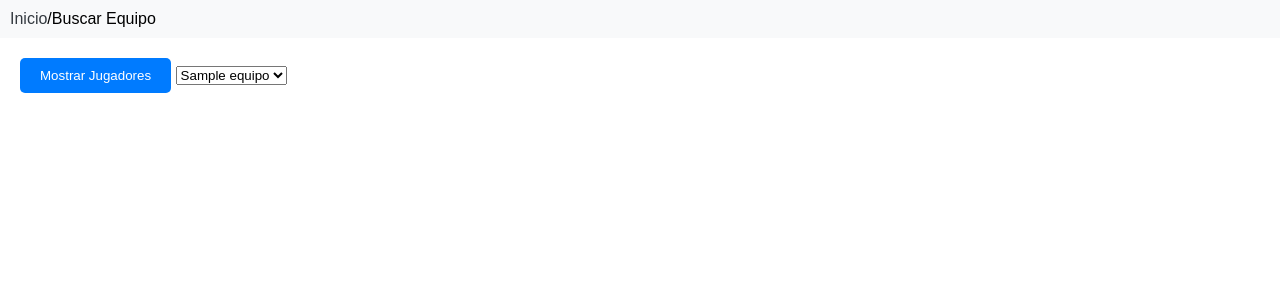
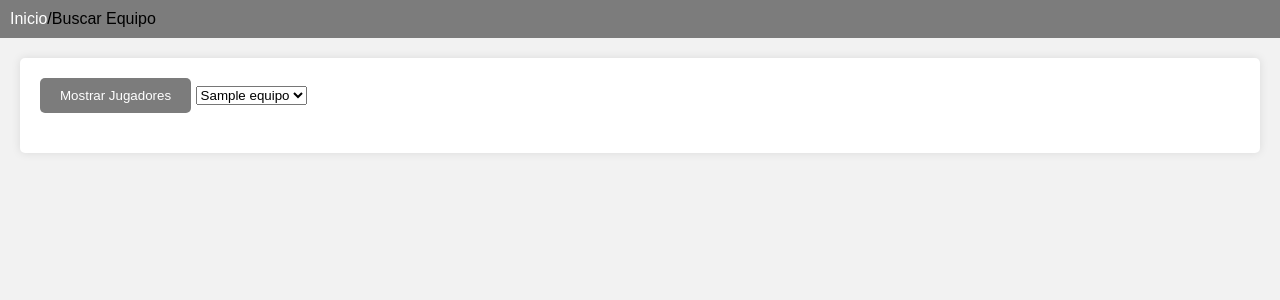
Before and after one commit to dani10garcia/Reto-DAM-CodigoCentral, a PHP site: page /mostrarequipo.php in a window 1280 px wide. Shown: the top 300 px of the page. Run offline with PHP 8.4, Linux system fonts and the light colour scheme; tables that the repository leaves empty or names only in its code hold one stand-in row (values such as "Sample post").

Commit message:
finaltrabajo

```diff
--- a/mostrarequipo.php
+++ b/mostrarequipo.php
@@ -8,63 +8,81 @@
             font-family: Arial, sans-serif;
             margin: 0;
             padding: 0;
+            background-color: #f2f2f2; /* Gris suave */
         }
+
         nav {
-                background-color: #f8f9fa;
+            background-color: #7C7C7C; /* Azul */
             padding: 10px;
             margin-bottom: 20px;
         }
+
         nav a {
             text-decoration: none;
-                color: #343a40;
+            color: #ffffff; /* Blanco */
         }
+
         nav a:hover {
-                color: #007bff;
+            color: #ffffff; /* Blanco */
+            text-decoration: underline;
         }
+
         section {
             margin: 20px;
+            background-color: #ffffff; /* Blanco */
+            border-radius: 5px;
+            padding: 20px;
+            box-shadow: 0px 0px 10px rgba(0, 0, 0, 0.1);
         }
+
         form {
             display: inline-block;
             margin-bottom: 20px;
         }
+
         .table {
             width: 100%;
             border-collapse: collapse;
         }
+
         th, td {
             padding: 8px;
             border-bottom: 1px solid #dee2e6;
         }
+
         th {
-                background-color: #007bff;
-                color: white;
+            background-color: #7C7C7C; /* Azul */
+            color: #ffffff; /* Blanco */
         }
+
         tr:nth-child(even) {
-                background-color: #f2f2f2;
+            background-color: #f2f2f2; /* Gris suave */
         }
+
         .text-center {
             text-align: center;
         }
+
         .btn {
             padding: 10px 20px;
-                background-color: #007bff;
-                color: white;
+            background-color: #7C7C7C; /* Verde */
+            color: #ffffff; /* Blanco */
             border: none;
             border-radius: 5px;
             text-decoration: none;
+            cursor: pointer;
         }
+
         .btn-secondary {
-                background-color: #6c757d;
+            background-color: #6c757d; /* Gris */
         }
+
         .btn:hover {
-                background-color: #0056b3;
+            background-color: #218838; /* Verde más oscuro */
         }
     </style>
-
 </head>
 <body>
-
     <nav aria-label="breadcrumb">
        <a href="index.php" class="text-dark">Inicio</a>/Buscar Equipo
     </nav>
@@ -72,68 +90,55 @@
     if (!isset($_POST['filtro'])) {
         //Si no existe la variable filtro, mostramos un pequeño formulario para ayudar a mostrar mejor una tabla grande de datos//
         ?>
-
         <section>
             <form name="form1" id="form1" method="post" action="mostrarequipo.php">
                 <input type="submit" class="btn btn-dark" value="Mostrar Jugadores">
                 <select name='filtro' id='filtro'>
                     <?php
-
                     require_once("conexion.php");
                     extract($_POST);
                     $param = $cnx->prepare("SELECT Nombre FROM equipos");
                     $param->execute();
                     $data = $param->get_result();
                     while ($row = $data->fetch_assoc()) {
-        //fetch assoc devuelve un array o fila que se carga en la variable $row (la podremos llamar como queramos)//
-        extract($row); //Extraemos cada fila y creamos los tr y td//
-        echo " <option value='$Nombre'>$Nombre</option>";
+                        extract($row);
+                        echo "<option value='$Nombre'>$Nombre</option>";
                     }
                     $cnx->close();
                     ?>
                 </select>
             </form>
         </section>
-
         <?php
-              }
-              else{
-                //Sí existe la variable es que el usuario hizo clic y recargo la página, pasamos a mostrar el listado según su petición//
+    } else {
+        //Sí existe la variable es que el usuario hizo clic y recargó la página, pasamos a mostrar el listado según su petición//
         ?>
         <section>
-                    <h2>Resultados</h2>
-
+            <h2 style="color: #007bff;">Resultados</h2> <!-- Título en color azul -->
             <table class="table">
-                    <header class="text-center">
-                        <tr class="text-center">
+                <thead class="text-center">
+                    <tr>
                         <th>Nombre</th>
                     </tr>
-                    </header>
+                </thead>
                 <tbody>
                     <?php
-                            //Abrimos desde aquí PHP para cargar los resultados//
-                            //Nos conectamos al SERVER y a la BD//
                     require_once("conexion.php");
                     extract($_POST);
-                            //Preparamos la sentencia a ejecutar, en este caso si hay parámetro -> los apellidos//
-                            $param = $cnx->prepare("SELECT Nombre  FROM jugadores WHERE Nombre_equipo like ?");
-                            $param->bind_param("s",$filtro); // Tantas s's como interrogaciones en el SELECT
-                            //Ejecutamos//
+                    $param = $cnx->prepare("SELECT Nombre FROM jugadores WHERE Nombre_equipo like ?");
+                    $param->bind_param("s", $filtro);
                     $param->execute();
                     $data = $param->get_result();
-                            //get result recoge los resultados obtenidos y los carga en la variable data//
                     if ($data->num_rows == 0) {
                         echo "Ese Titulo no está en la Base de Datos<br>";
                         echo "<a href='DesplegableEquipos.php' class='btn btn-secondary'>Volver</a>";
-                            }
-                            else {
-
+                    } else {
                         while ($row = $data->fetch_assoc()) {
-                                //fetch assoc devuelve un array o fila que se carga en la variable $row (la podremos llamar como queramos)//
-                                extract($row); //Extraemos cada fila y creamos los tr y td//
+                            extract($row);
                             echo "<tr><td class='text-center'>$Nombre</td></tr>";
                         }
-                            $cnx->close();//Cerramos la conexión//
+                        $cnx->close();
+                    }
                     ?>
                 </tbody>
                 <tfoot>
@@ -147,8 +152,6 @@
         </section>
         <?php
     }
-            }
     ?>
-
 </body>
 </html>
--- a/paso4.php
+++ b/paso4.php
@@ -100,6 +100,8 @@ if(isset($_GET['submitCampo'])) {
     echo "<input type='hidden' name='tabla' value='$selectedTable'>";
     echo "<input type='hidden' name='campo' value='$selectedField'>";
     echo "<input type='submit' name='submitCriterio' value='Establecer'>";
+    // Botón de retroceso al Paso 3
+    echo "<input type='button' value='Retroceder' onclick='window.history.back();'>";
     echo "</form>";
 }
 ?>
--- a/paso5.php
+++ b/paso5.php
@@ -27,7 +27,7 @@
         text-align: center;
     }
 
-    input[type="submit"] {
+    input[type="submit"], input[type="button"] {
         padding: 10px 20px;
         border: none;
         border-radius: 5px;
@@ -37,7 +37,7 @@
         cursor: pointer;
     }
 
-    input[type="submit"]:hover {
+    input[type="submit"]:hover, input[type="button"]:hover {
         background-color: #0056b3;
     }
 </style>
@@ -69,6 +69,8 @@ echo "<input type='hidden' name='BD' value='$selectedBD'>";
 echo "<input type='hidden' name='tabla' value='$selectedTable'>";
 echo "<input type='hidden' name='campo' value='$selectedCampo'>";
 echo "<input type='submit' name='submitMostrar' value='Mostrar en una tabla'>";
+// Botón de retroceso al Paso 4
+echo "<input type='button' value='Retroceder' onclick='window.history.back();'>";
 echo "</form>";
 
 ?>
```
Also changed, not shown: paso2.php (+5 -3 lines), paso3.php (+5 -3 lines), paso6.php (+16 -0 lines), index.php (renamed from desplegablecabecera.php), logocodigocentral.jpg (added). Lines whose indentation alone changed are shown as unchanged.
